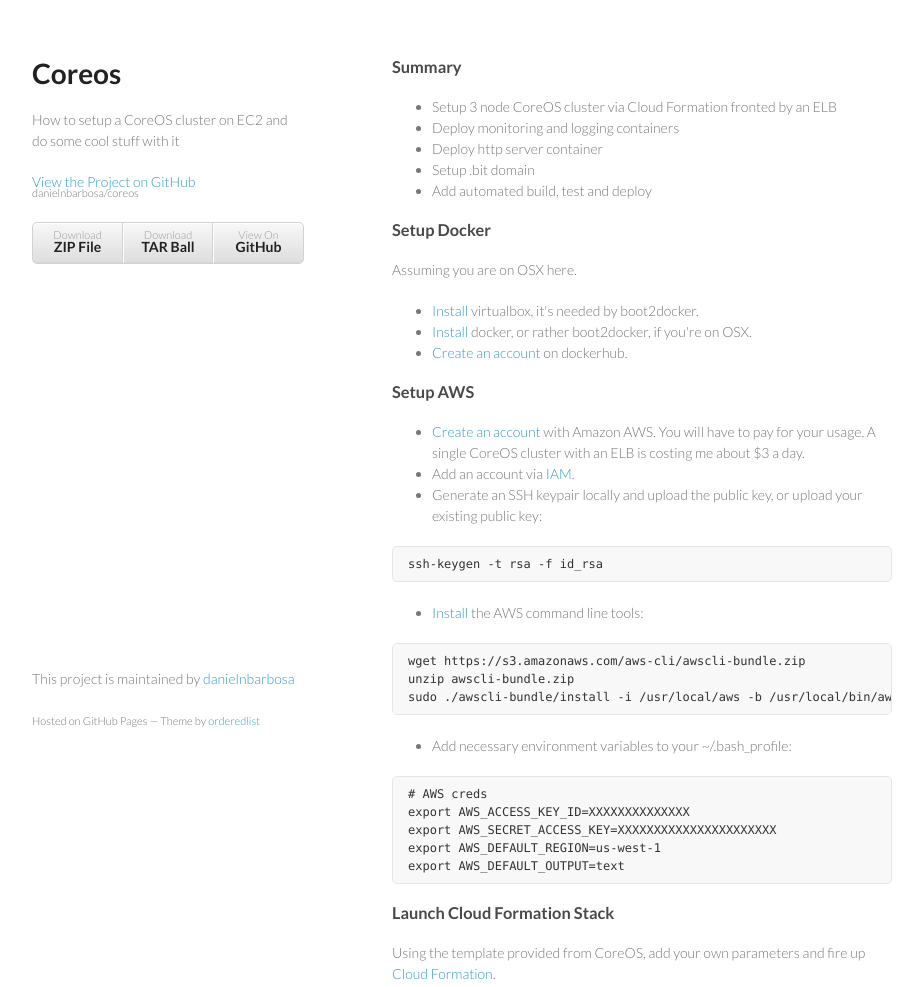
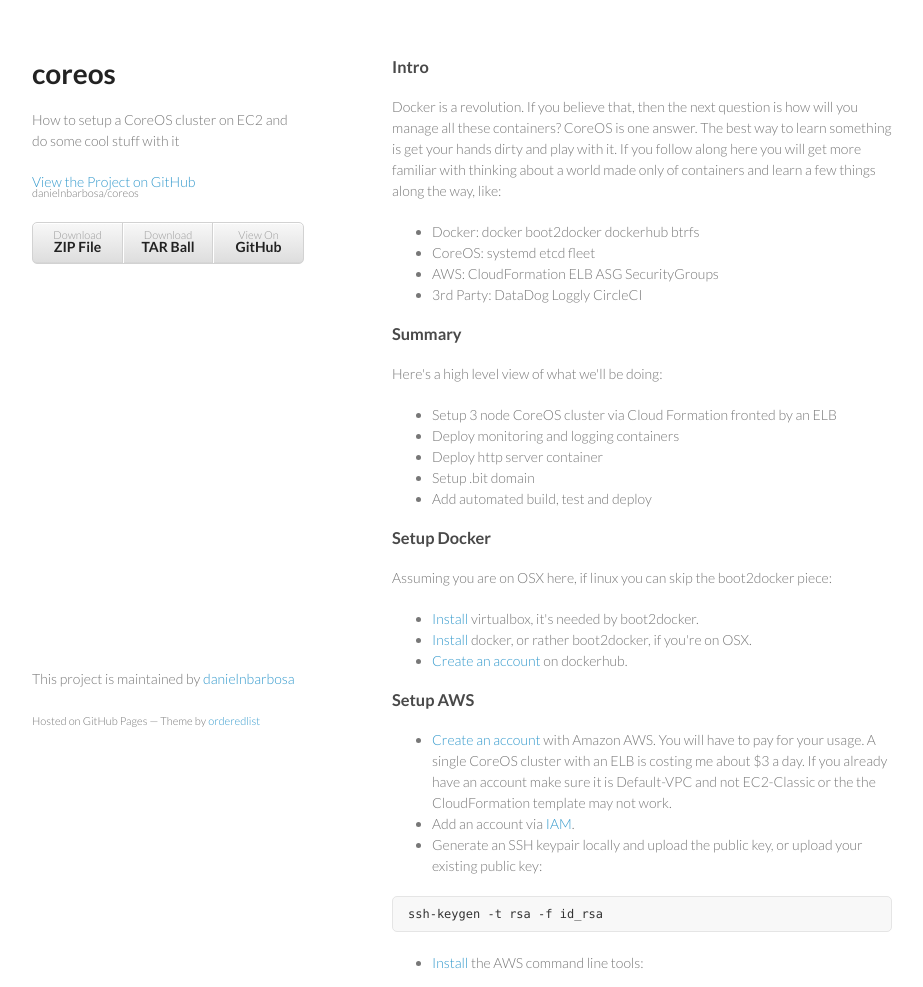
Before and after one commit to danielnbarbosa/coreos, a plain HTML site: page index.html in a window 1280 px wide. Shown: the top 987 px of the page, without its empty margins (178-1101 px from the left). Drawn offline with Linux system fonts and the light colour scheme.

```diff
--- a/index.html
+++ b/index.html
@@ -3,7 +3,7 @@
   <head>
     <meta charset="utf-8">
     <meta http-equiv="X-UA-Compatible" content="chrome=1">
-    <title>Coreos by danielnbarbosa</title>
+    <title>coreos by danielnbarbosa</title>
 
     <link rel="stylesheet" href="stylesheets/styles.css">
     <link rel="stylesheet" href="stylesheets/pygment_trac.css">
@@ -15,7 +15,7 @@
   <body>
     <div class="wrapper">
       <header>
-        <h1>Coreos</h1>
+        <h1>coreos</h1>
         <p>How to setup a CoreOS cluster on EC2 and do some cool stuff with it</p>
 
         <p class="view"><a href="https://github.com/danielnbarbosa/coreos">View the Project on GitHub <small>danielnbarbosa/coreos</small></a></p>
@@ -29,7 +29,21 @@
       </header>
       <section>
         <h3>
+<a id="intro" class="anchor" href="#intro" aria-hidden="true"><span class="octicon octicon-link"></span></a>Intro</h3>
+
+<p>Docker is a revolution.  If you believe that, then the next question is how will you manage all these containers?  CoreOS is one answer.  The best way to learn something is get your hands dirty and play with it.  If you follow along here you will get more familiar with thinking about a world made only of containers and learn a few things along the way, like:</p>
+
+<ul>
+<li>Docker: docker boot2docker dockerhub btrfs</li>
+<li>CoreOS: systemd etcd fleet</li>
+<li>AWS: CloudFormation ELB ASG SecurityGroups</li>
+<li>3rd Party: DataDog Loggly CircleCI</li>
+</ul>
+
+<h3>
 <a id="summary" class="anchor" href="#summary" aria-hidden="true"><span class="octicon octicon-link"></span></a>Summary</h3>
+
+<p>Here's a high level view of what we'll be doing: </p>
 
 <ul>
 <li>Setup 3 node CoreOS cluster via Cloud Formation fronted by an ELB</li>
@@ -42,7 +56,7 @@
 <h3>
 <a id="setup-docker" class="anchor" href="#setup-docker" aria-hidden="true"><span class="octicon octicon-link"></span></a>Setup Docker</h3>
 
-<p>Assuming you are on OSX here.</p>
+<p>Assuming you are on OSX here, if linux you can skip the boot2docker piece:</p>
 
 <ul>
 <li>
@@ -58,7 +72,7 @@
 
 <ul>
 <li>
-<a href="https://aws.amazon.com/">Create an account</a> with Amazon AWS.  You will have to pay for your usage.  A single CoreOS cluster with an ELB is costing me about $3 a day.</li>
+<a href="https://aws.amazon.com/">Create an account</a> with Amazon AWS.  You will have to pay for your usage.  A single CoreOS cluster with an ELB is costing me about $3 a day.   If you already have an account make sure it is Default-VPC and not EC2-Classic or the the CloudFormation template may not work.</li>
 <li>Add an account via <a href="https://aws.amazon.com/iam/">IAM</a>.</li>
 <li>Generate an SSH keypair locally and upload the public key, or upload your existing public key:</li>
 </ul>
@@ -88,9 +102,9 @@ export AWS_DEFAULT_OUTPUT=text
 </code></pre>
 
 <h3>
-<a id="launch-cloud-formation-stack" class="anchor" href="#launch-cloud-formation-stack" aria-hidden="true"><span class="octicon octicon-link"></span></a>Launch Cloud Formation Stack</h3>
+<a id="launch-cloudformation-stack" class="anchor" href="#launch-cloudformation-stack" aria-hidden="true"><span class="octicon octicon-link"></span></a>Launch CloudFormation Stack</h3>
 
-<p>Using the template provided from CoreOS, add your own parameters and fire up <a href="http://docs.aws.amazon.com/cli/latest/reference/cloudformation/create-stack.html">Cloud Formation</a>.</p>
+<p>Using the template provided from CoreOS, modify the necessary parameters and fire up <a href="http://docs.aws.amazon.com/cli/latest/reference/cloudformation/create-stack.html">CloudFormation</a>.</p>
 
 <p>Don’t forget to <a href="https://discovery.etcd.io/new">generate</a> a new DiscoveryURL.
 The following parameters are passed to the template:</p>
@@ -157,7 +171,7 @@ fleetctl list-machines
 <h3>
 <a id="upload-and-start-datadog-monitoring-service" class="anchor" href="#upload-and-start-datadog-monitoring-service" aria-hidden="true"><span class="octicon octicon-link"></span></a>Upload and start DataDog monitoring service</h3>
 
-<p>Datadog providers a <a href="https://www.datadoghq.com/2014/08/monitor-coreos-scale-datadog/">container</a> for setting up monitoring.  This is a container that runs on your CoreOS hosts.  You should never need to install additional tools on the host itself.</p>
+<p>Datadog providers a <a href="https://www.datadoghq.com/2014/08/monitor-coreos-scale-datadog/">container</a> for setting up host monitoring.  This is a container that runs on your CoreOS hosts.  You should never need to install additional tools on the host itself.</p>
 
 <ul>
 <li><p><a href="https://www.datadoghq.com/">Sign up</a> for datadog.  It’s free.</p></li>
@@ -191,6 +205,8 @@ fleetctl start dd-agent@{1..3}.service
 <a id="upload-and-start-loggly-log-service" class="anchor" href="#upload-and-start-loggly-log-service" aria-hidden="true"><span class="octicon octicon-link"></span></a>Upload and start Loggly log service</h3>
 
 <p>Loggly also offers a <a href="https://www.loggly.com/blog/centralize-logs-docker-containers/">container</a> for centralized logging.  This is just a simple rsyslogd that fowards the logs on to loggly.</p>
+
+<p>The "Docker Way" (TM) says that you should never install more than one service in a container.  Containers are not VMs.  They wrap processes.  This means we won't be adding agents inside of the container for helping out with sending logs to a central server.  Instead we will install a logging container that other containers will forward their logs to.</p>
 
 <p><a href="https://www.loggly.com/">Sign up</a> for loggly.  Also free.</p>
 
@@ -257,6 +273,8 @@ i-8e1111d3
 
 <h3>
 <a id="upload-and-start-nokebit-http-service" class="anchor" href="#upload-and-start-nokebit-http-service" aria-hidden="true"><span class="octicon octicon-link"></span></a>Upload and start noke.bit http service</h3>
+
+<p>Now for good part, an actual website.  Keep in mind the "Docker Way" (TM) is one service per container and that service runs in the foreground.  That's why if you follow the Dockerfile you'll see that nginx is set to 'daemon off'.</p>
 
 <p>Fork danielnbarbosa/docker-noke-nginx repo via the web UI</p>
 
```
Also changed, not shown: params.json (+1 -1 lines).
